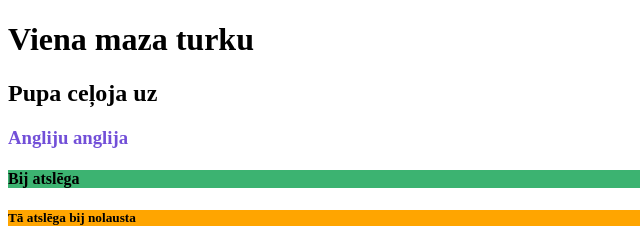
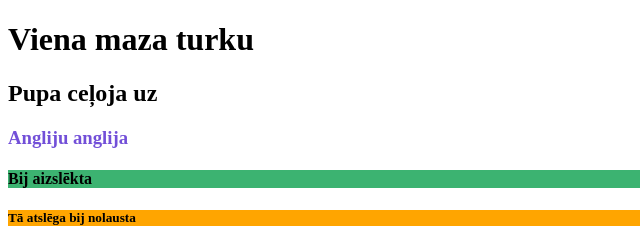
Before and after one commit to roltons14/webpage3, a plain HTML site: page index.html in a window 1280 px wide. Shown: the top 248 px of the page, 0-640 px from the left. Drawn offline with Linux system fonts and the light colour scheme.

Commit message:
Update index.html

```diff
--- a/index.html
+++ b/index.html
@@ -9,7 +9,7 @@
     <h1 style="bacground-color:red;">Viena maza turku</h1>
     <h2 style="bacground-color:blue;">Pupa ceļoja uz</h2>
     <h3 style="color:#724FD8;">Angliju anglija</h3>
-    <h4 style="background-color:MediumSeaGreen;">Bij atslēga</h4>
+    <h4 style="background-color:MediumSeaGreen;">Bij aizslēkta</h4>
     <h5 style="background-color:Orange;">Tā atslēga bij nolausta</h5>
     <h6 style="background-color:LightGray;">Viens divi trīs/h6>
     <h1 style="text-align:center;">Nu tu esi brīvs</h1>
```
